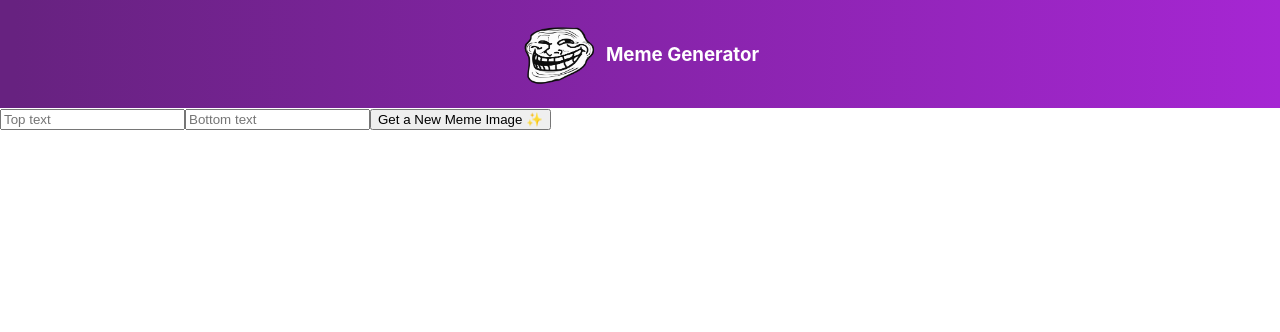
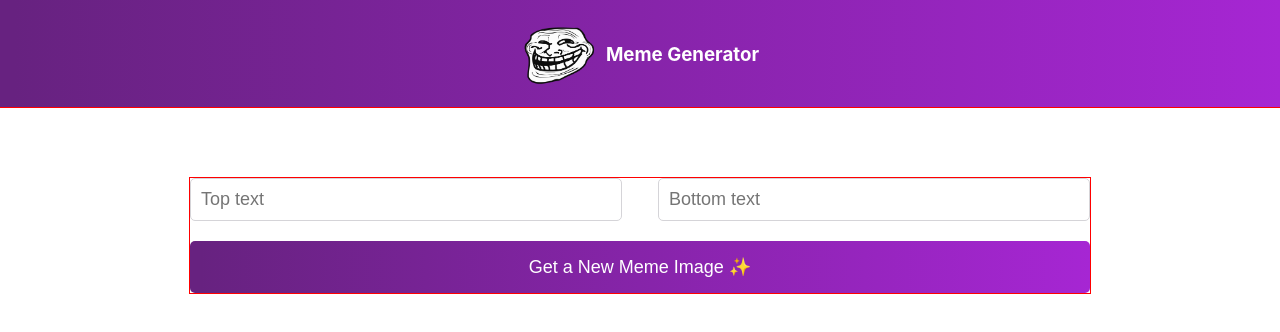
Before and after one commit to TrixyParra/meme-generator, a React (Create React App) app: page / in a window 1280 px wide. Shown: the top 332 px of the page. Built offline with nearby package versions, Linux system fonts and the light colour scheme.

Commit message:
styled form - inputs and button

```diff
--- a/src/App.css
+++ b/src/App.css
@@ -18,3 +18,42 @@
   width: 75px;
   margin-right: 10px;
 }
+
+
+/** MEME SECTION/FORM **/
+
+main {
+  padding: 10px;
+  outline: 1px solid red;
+}
+
+.form {
+  max-width: 900px;
+  display: flex;
+  flex-wrap: wrap;
+  margin: 60px auto;
+  outline: 1px solid red;
+}
+
+.top-text-input, .bottom-text-input {
+  width: 48%;
+  border: 1px solid #D5D4D8;
+  border-radius: 5px;
+  padding: 10px;
+  font-size: 18px;
+}
+
+.top-text-input {
+  margin-right: auto;
+}
+
+.form-btn {
+  width: 100%;
+  background: linear-gradient(90deg, #672280 1.18%, #A626D3 100%);
+  color: #fff;
+  border: none;
+  border-radius: 5px;
+  padding: 15px;
+  font-size: 18px;
+  margin-top: 20px;
+}
```
